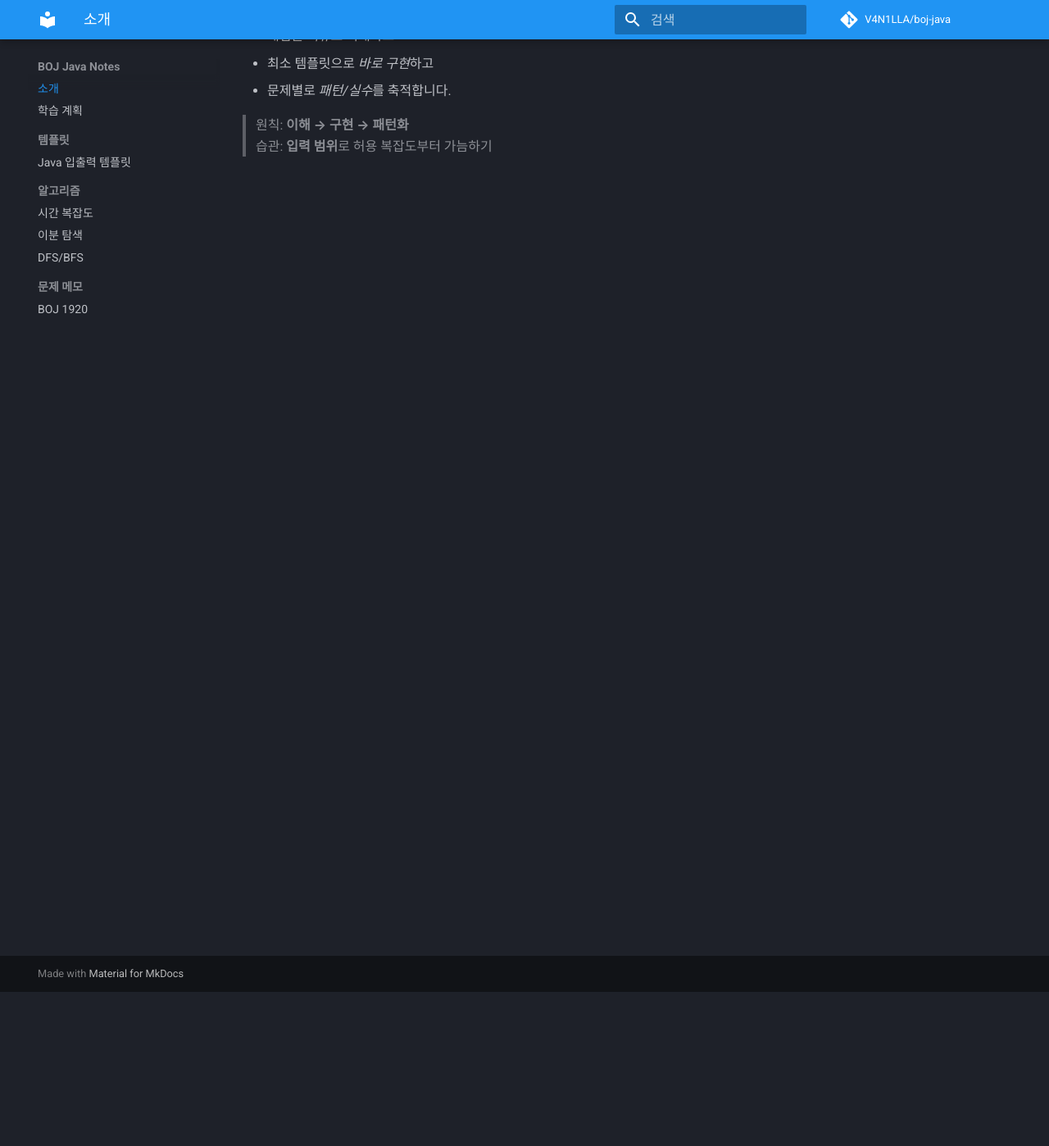
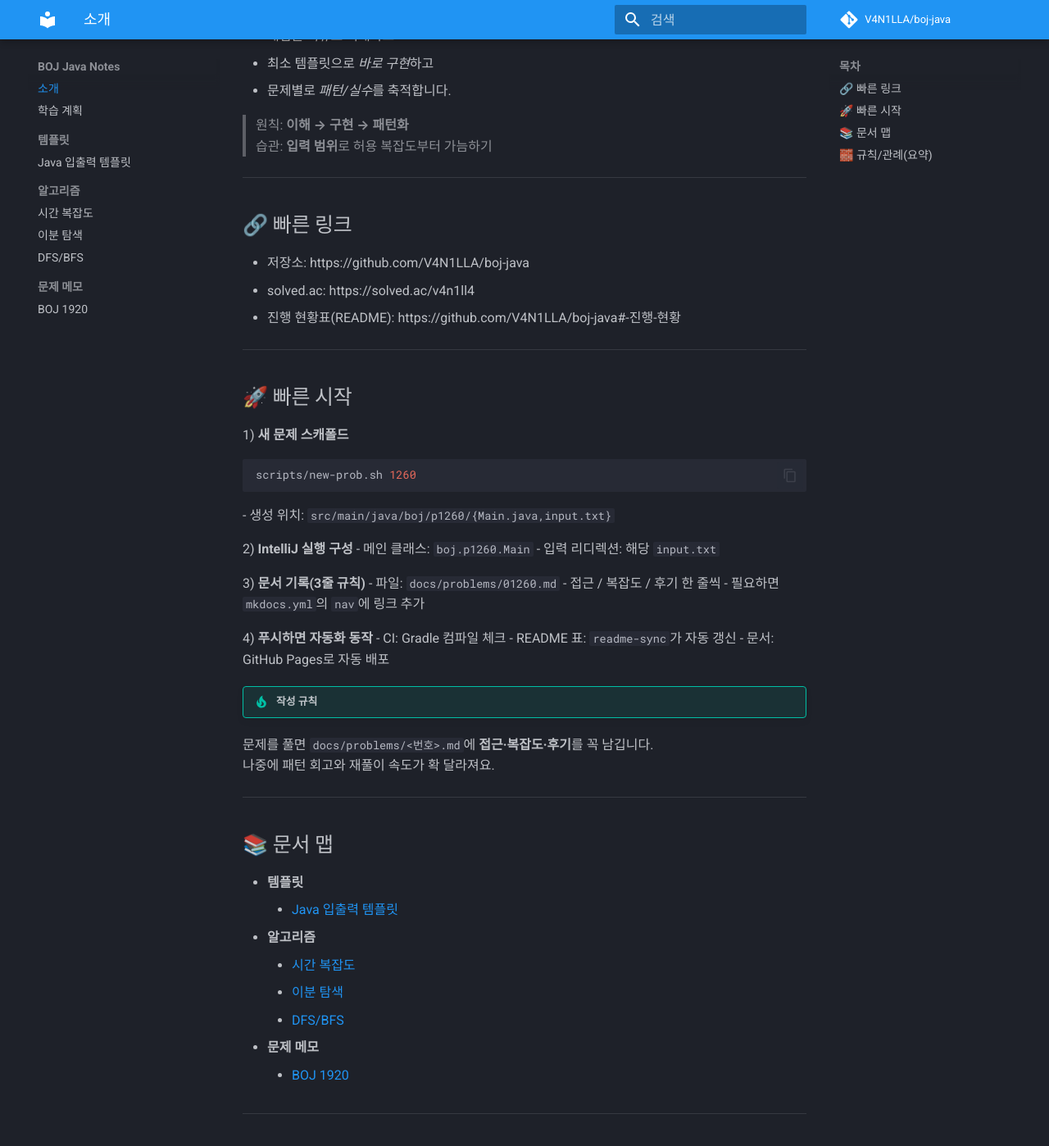
Before and after one commit to V4N1LLA/boj-java, an MkDocs documentation site: the page built from docs/index.md, in a window 1280 px wide and 1400 px high, scrolled down 190 px. Shown: the whole window at 82% size. Built offline with MkDocs 1.6.1 and Material for MkDocs 9.7.7, drawn with Linux system fonts in a browser that asks for light colours; comment, search, counter and statistics services are not loaded; some of the changed text lies outside the part shown.

Commit message:
:memo: docs(index): 빠른 링크·빠른 시작·문서 맵·규칙 추가

````diff
--- a/docs/index.md
+++ b/docs/index.md
@@ -8,3 +8,58 @@
 
 > 원칙: **이해 → 구현 → 패턴화**
 > 습관: **입력 범위**로 허용 복잡도부터 가늠하기
+
+---
+
+## 🔗 빠른 링크
+- 저장소: https://github.com/V4N1LLA/boj-java
+- solved.ac: https://solved.ac/v4n1ll4
+- 진행 현황표(README): https://github.com/V4N1LLA/boj-java#-진행-현황
+
+---
+
+## 🚀 빠른 시작
+1) **새 문제 스캐폴드**
+```bash
+scripts/new-prob.sh 1260
+```
+- 생성 위치: `src/main/java/boj/p1260/{Main.java,input.txt}`
+
+2) **IntelliJ 실행 구성**
+- 메인 클래스: `boj.p1260.Main`
+- 입력 리디렉션: 해당 `input.txt`
+
+3) **문서 기록(3줄 규칙)**
+- 파일: `docs/problems/01260.md`
+    - 접근 / 복잡도 / 후기 한 줄씩
+- 필요하면 `mkdocs.yml`의 `nav`에 링크 추가
+
+4) **푸시하면 자동화 동작**
+- CI: Gradle 컴파일 체크
+- README 표: `readme-sync`가 자동 갱신
+- 문서: GitHub Pages로 자동 배포
+
+!!! tip "작성 규칙"
+문제를 풀면 `docs/problems/<번호>.md`에 **접근·복잡도·후기**를 꼭 남깁니다.
+나중에 패턴 회고와 재풀이 속도가 확 달라져요.
+
+---
+
+## 📚 문서 맵
+- **템플릿**
+    - [Java 입출력 템플릿](templates/java-io-template.md)
+- **알고리즘**
+    - [시간 복잡도](algorithms/time-complexity.md)
+    - [이분 탐색](algorithms/binary-search.md)
+    - [DFS/BFS](algorithms/bfs-dfs.md)
+- **문제 메모**
+    - [BOJ 1920](problems/01920.md)
+
+---
+
+## 🧱 규칙/관례(요약)
+- 패키지: `boj.p{문제번호}` (예: `boj.p1920.Main`)
+- 커밋 예시:
+    - `:sparkles: feat(boj): 1920 수 찾기 – 이분 탐색`
+    - `:bug: fix(boj): 2178 경계 체크`
+    - `:memo: docs(problems): 01920 회고 추가`
````
